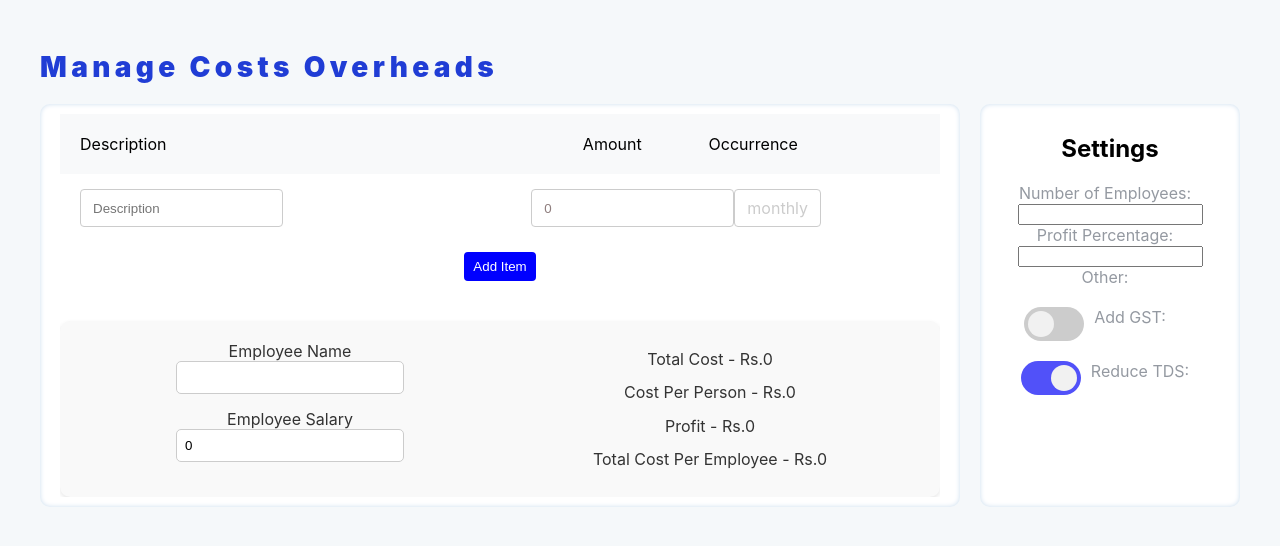
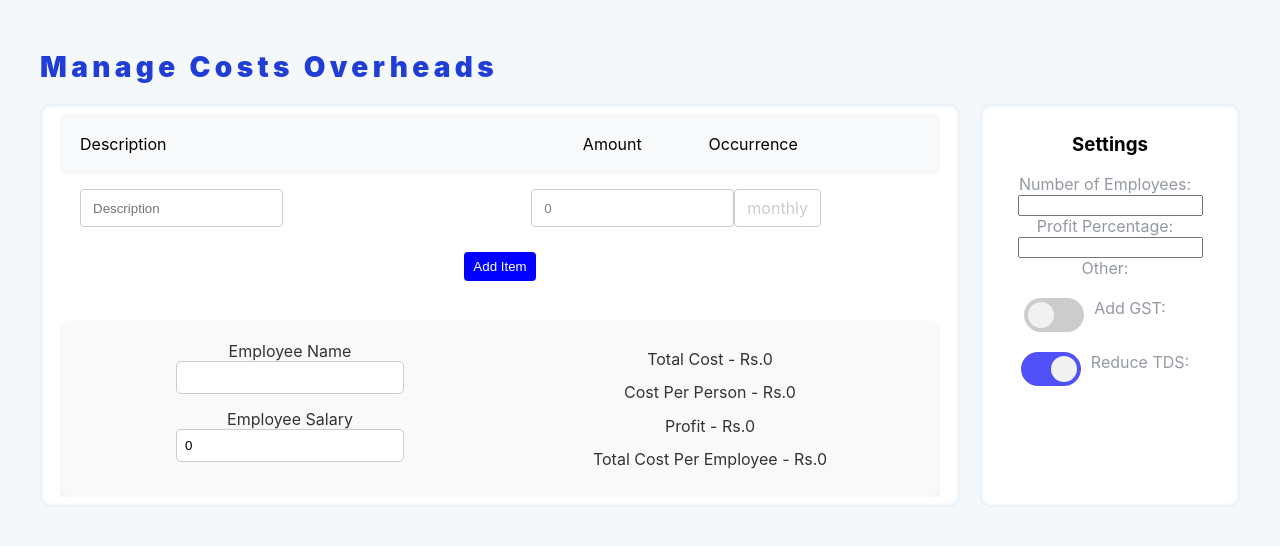
Before and after one commit to Priyanshi-max/Calculator, a React (Create React App) app: page / in a window 1280 px wide. Shown: the top 546 px of the page. Built offline with nearby package versions, Linux system fonts and the light colour scheme.

Commit message:
not major changes

```diff
--- a/src/components/Settings.js
+++ b/src/components/Settings.js
@@ -16,7 +16,7 @@ export default function Settings() {
  }
   return (
     <div className="settings-container">
-      <h2>Settings</h2>
+      <h3>Settings</h3>
       <div className="setting-item">
         <label>Number of Employees:</label>
         <input type='number' onChange={handleNumberOfEmployeesChange} />
```
